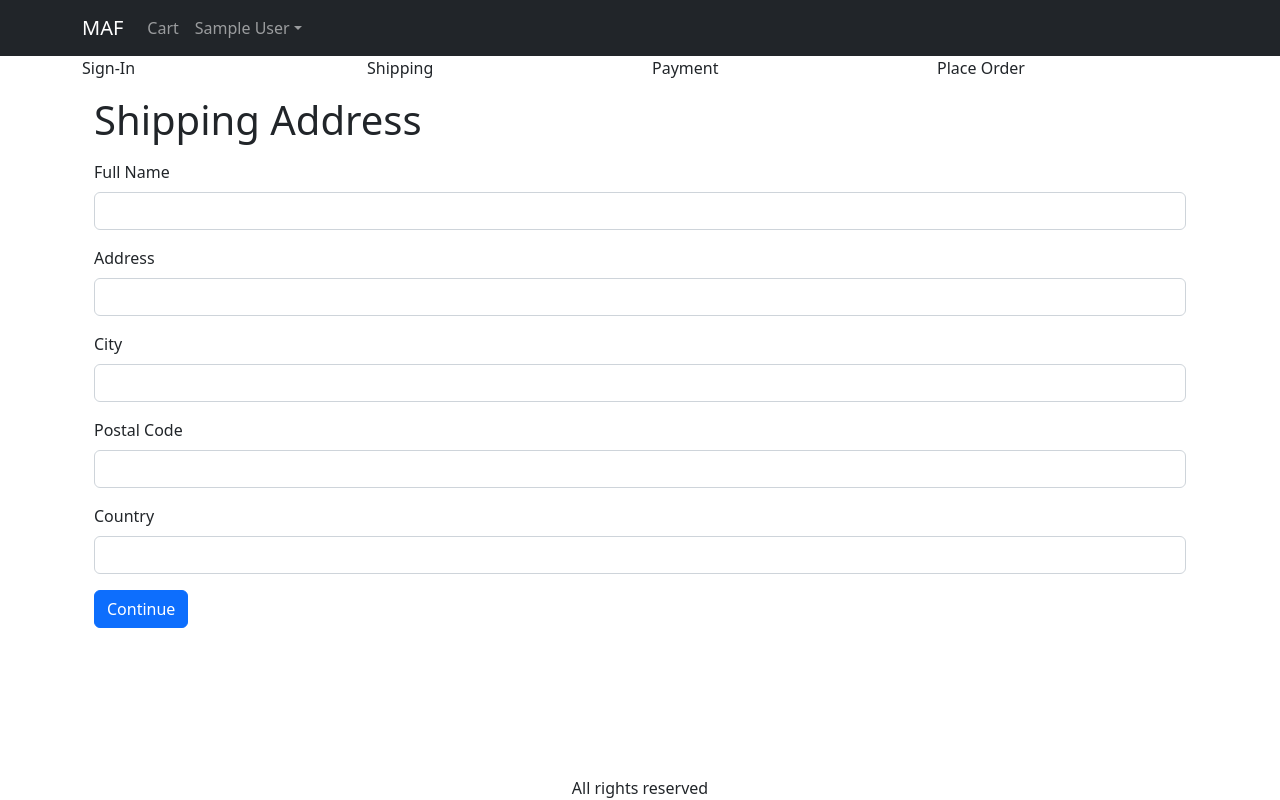
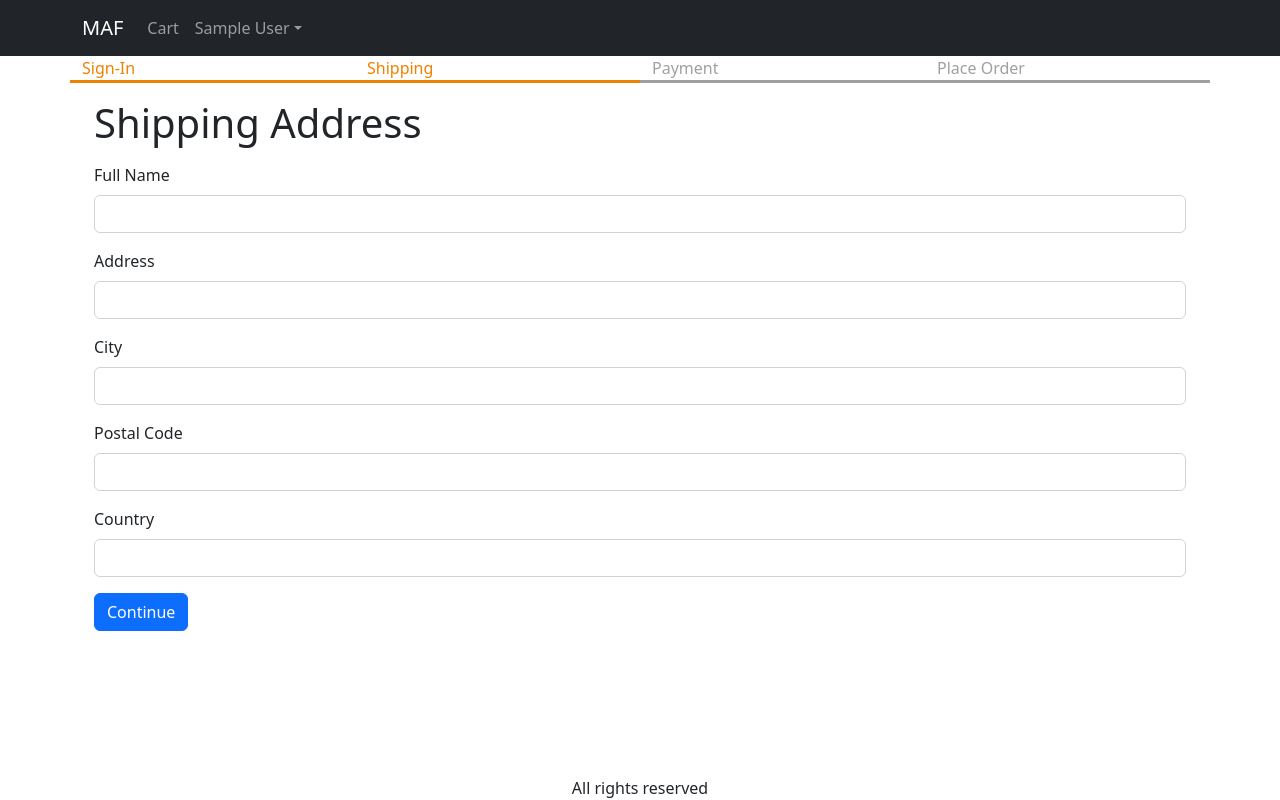
Before and after one commit to fatihyazicioglu/E-Commerce, a React (Create React App) app in the folder frontend/: page /shipping in a window 1280 px wide. Built offline with nearby package versions, Linux system fonts and the light colour scheme; sample sign-in values are in the browser's storage.

Commit message:
checkout steps styled

```diff
--- a/frontend/src/index.css
+++ b/frontend/src/index.css
@@ -40,6 +40,15 @@ main {
 .small-container {
   max-width: 600px;
 }
+.checkout-steps > div {
+  border-bottom: 0.2rem solid #a0a0a0;
+  color: #a0a0a0;
+}
+.checkout-steps > div.active {
+  border-bottom: 0.2rem solid #f08000;
+  color: #f08000;
+}
+
 .product-link{
   text-decoration: none ;
   color: #3d3131;
```
